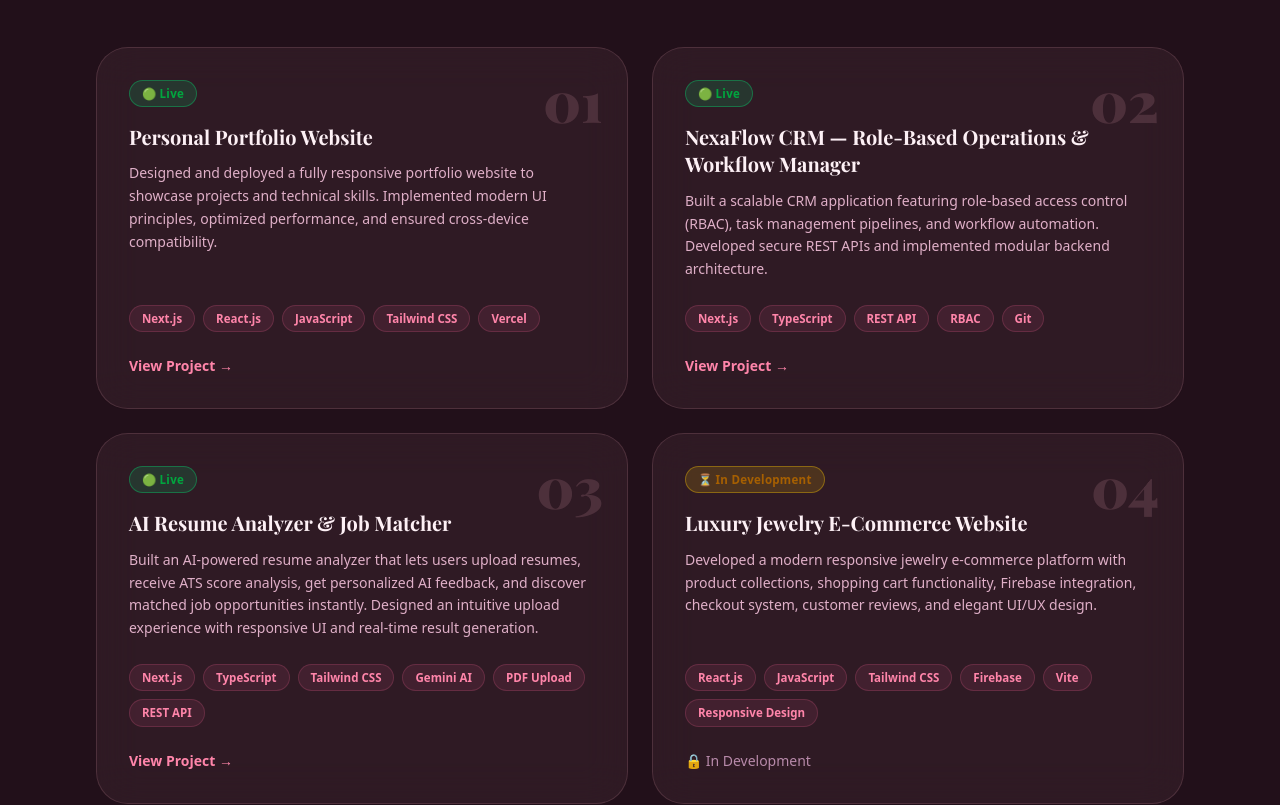
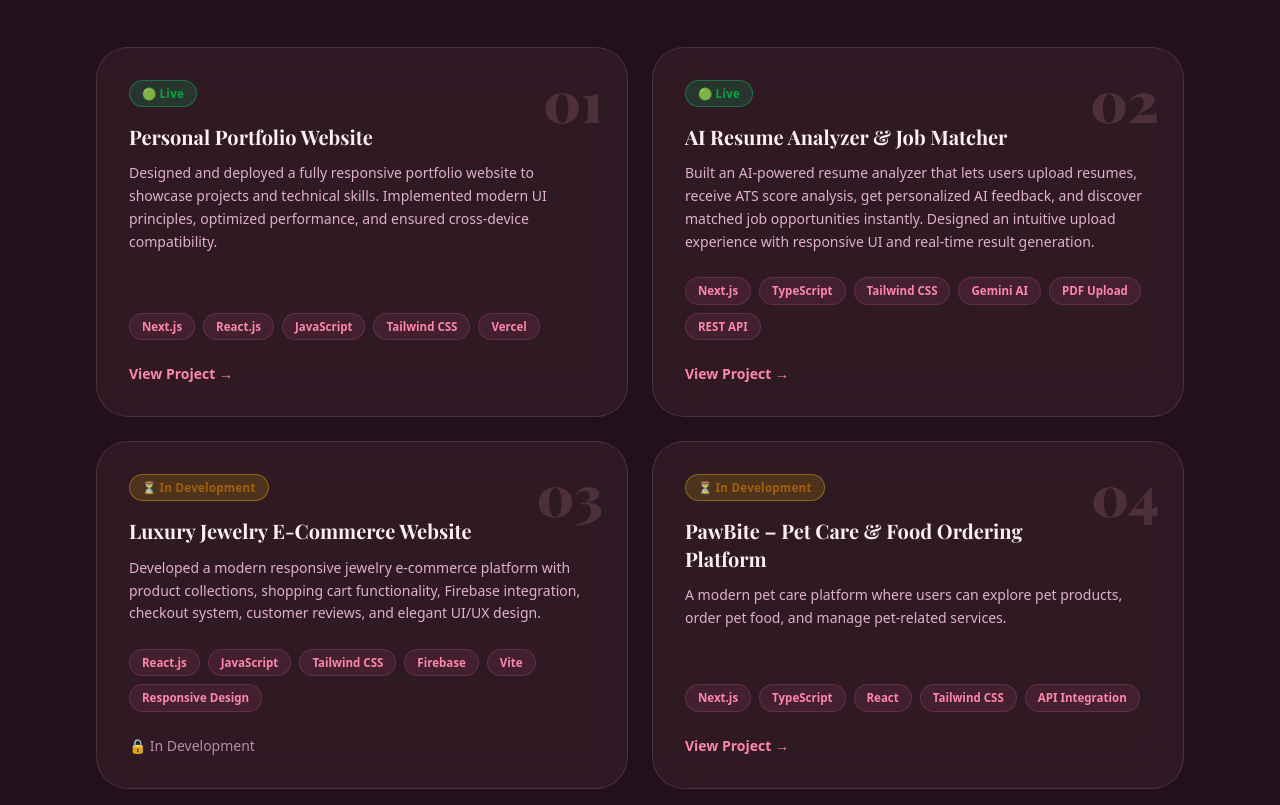
Before and after one commit to Nayan-Bera/pookie-portfolio, a Next.js app: page / in a window 1280 px wide. Shown: the part 1829-2634 px from the top of the page. Built offline with nearby package versions, Linux system fonts and the light colour scheme.

Commit message:
nexaflow project is commanting out

```diff
--- a/src/constant/data.tsx
+++ b/src/constant/data.tsx
@@ -71,20 +71,20 @@ export const PROJECTS = [
     link: "https://sri-paul.vercel.app",
     status: "Live",
   },
-  {
-    title: "NexaFlow CRM — Role-Based Operations & Workflow Manager",
-    description:
-      "Built a scalable CRM application featuring role-based access control (RBAC), task management pipelines, and workflow automation. Developed secure REST APIs and implemented modular backend architecture.",
-    technologies: [
-      "Next.js",
-      "TypeScript",
-      "REST API",
-      "RBAC",
-      "Git",
-    ],
-    link: "https://naystack.vercel.app/",
-    status: "Live",
-  },
+  // {
+  //   title: "NexaFlow CRM — Role-Based Operations & Workflow Manager",
+  //   description:
+  //     "Built a scalable CRM application featuring role-based access control (RBAC), task management pipelines, and workflow automation. Developed secure REST APIs and implemented modular backend architecture.",
+  //   technologies: [
+  //     "Next.js",
+  //     "TypeScript",
+  //     "REST API",
+  //     "RBAC",
+  //     "Git",
+  //   ],
+  //   link: "https://naystack.vercel.app/",
+  //   status: "Live",
+  // },
 
   {
   title: "AI Resume Analyzer & Job Matcher",
@@ -164,19 +164,19 @@ export const PROJECTS = [
     status: "🔒In Development",
   },
 
-  {
-    title: "Neural Cellular Automata Growth Simulator",
-    description:
-      "Trained a PyTorch neural network to simulate self-organizing cell growth from a single seed using Neural Cellular Automata.",
-    technologies: [
-      "Python",
-      "PyTorch",
-      "NumPy",
-      "Streamlit",
-    ],
-    link: "",
-    status: "🔒In Development",
-  },
+  // {
+  //   title: "Neural Cellular Automata Growth Simulator",
+  //   description:
+  //     "Trained a PyTorch neural network to simulate self-organizing cell growth from a single seed using Neural Cellular Automata.",
+  //   technologies: [
+  //     "Python",
+  //     "PyTorch",
+  //     "NumPy",
+  //     "Streamlit",
+  //   ],
+  //   link: "",
+  //   status: "🔒In Development",
+  // },
 ];
 
 /* ================= EXPERIENCE ================= */
```
